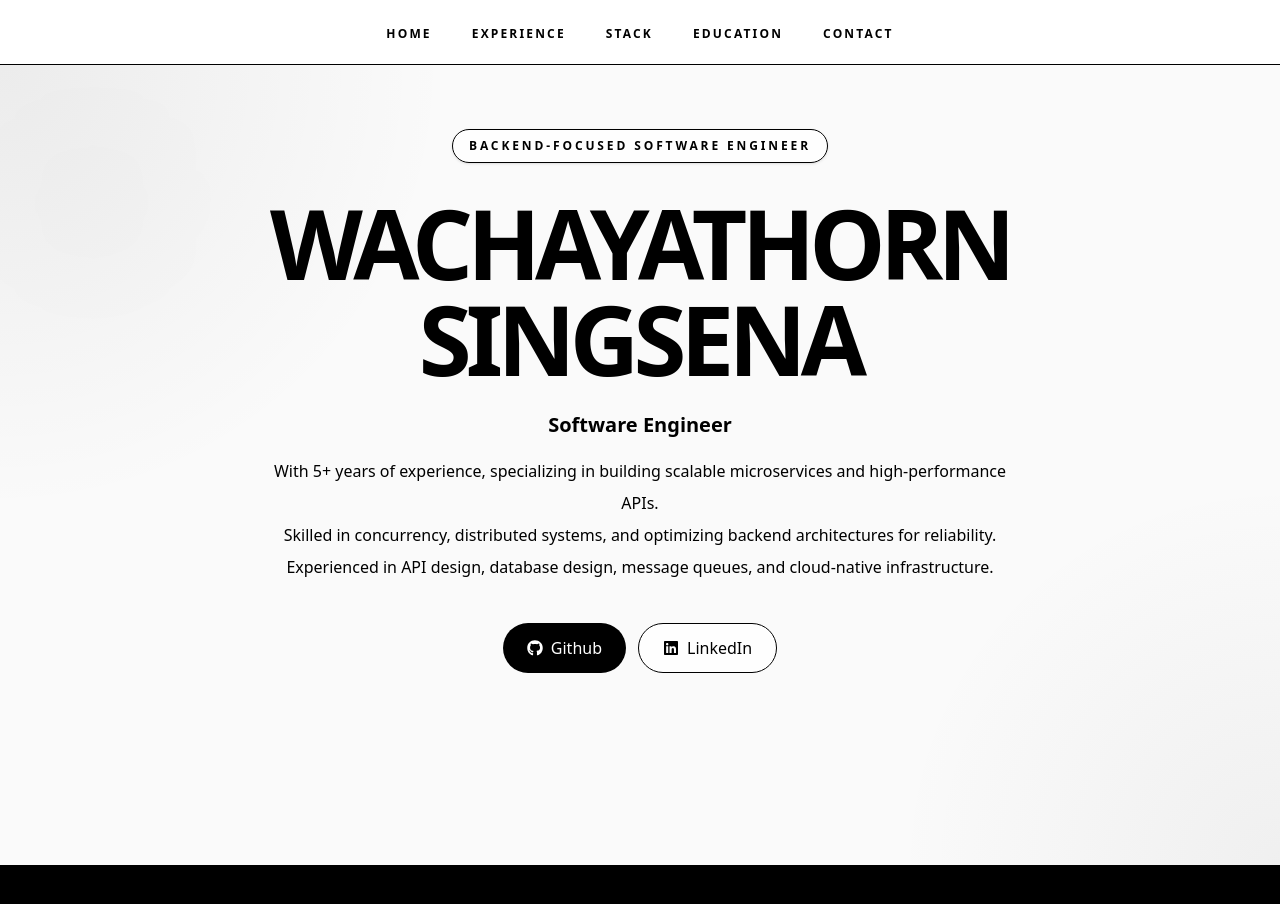
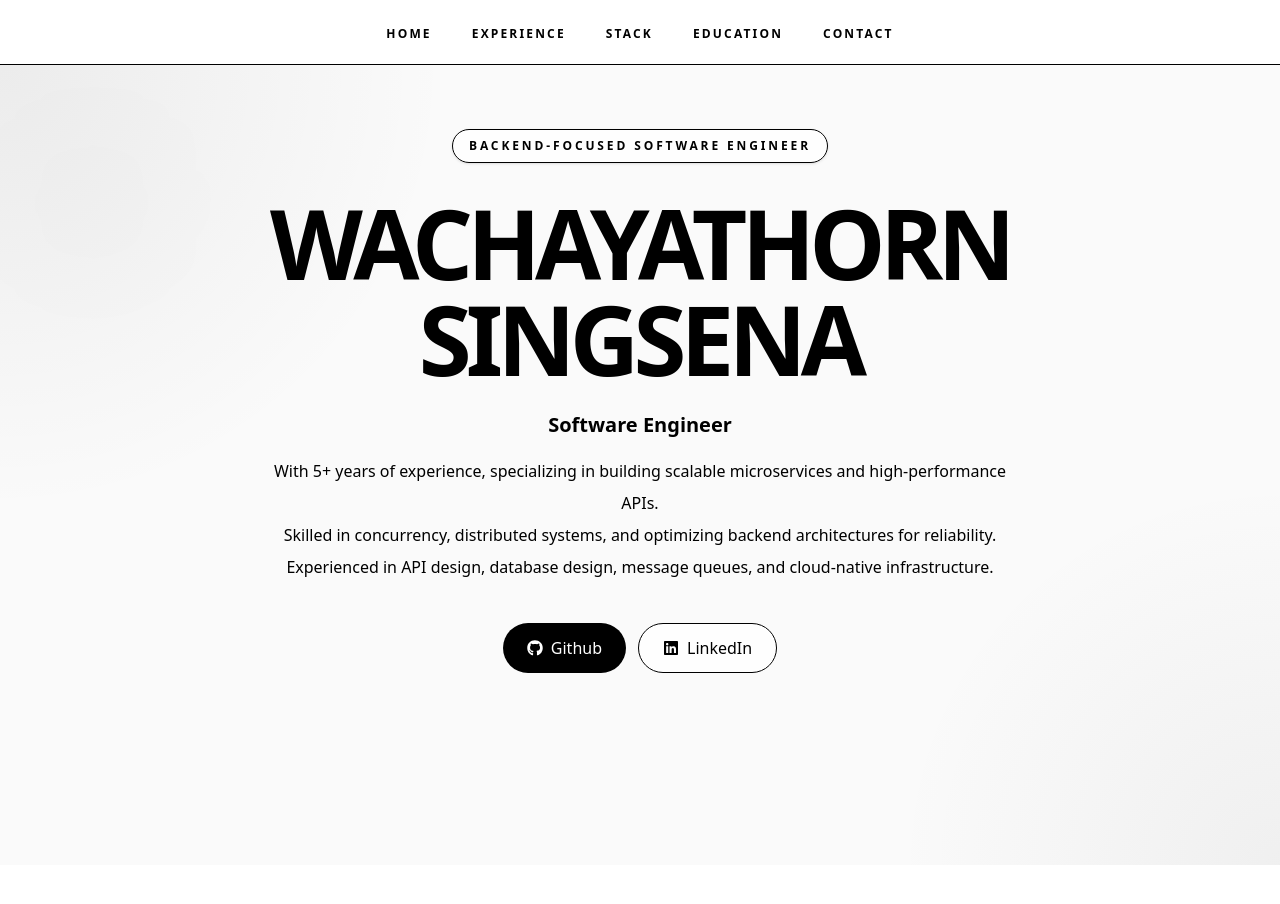
Before and after one commit to wachayathorn/introduce-myself, a Next.js app: page / in a window 1280 px wide. Shown: the top 904 px of the page. After the commit the page ends 865 px from the top, so only its background shows below. Built offline with nearby package versions, Linux system fonts and the light colour scheme.

Commit message:
remove footer

```diff
--- a/app/layout.tsx
+++ b/app/layout.tsx
@@ -1,7 +1,6 @@
 import type { Metadata } from "next";
 import "./globals.css";
 import Navbar from "./components/layout/navbar";
-import Footer from "./components/layout/footer";
 
 export const metadata: Metadata = {
   title: "Introduce myself",
@@ -18,7 +17,6 @@ export default function RootLayout({
       <body className="flex flex-col min-h-screen bg-white-off">
         <Navbar />
         <main className="grow">{children}</main>
-        <Footer />
       </body>
     </html>
   );
```
